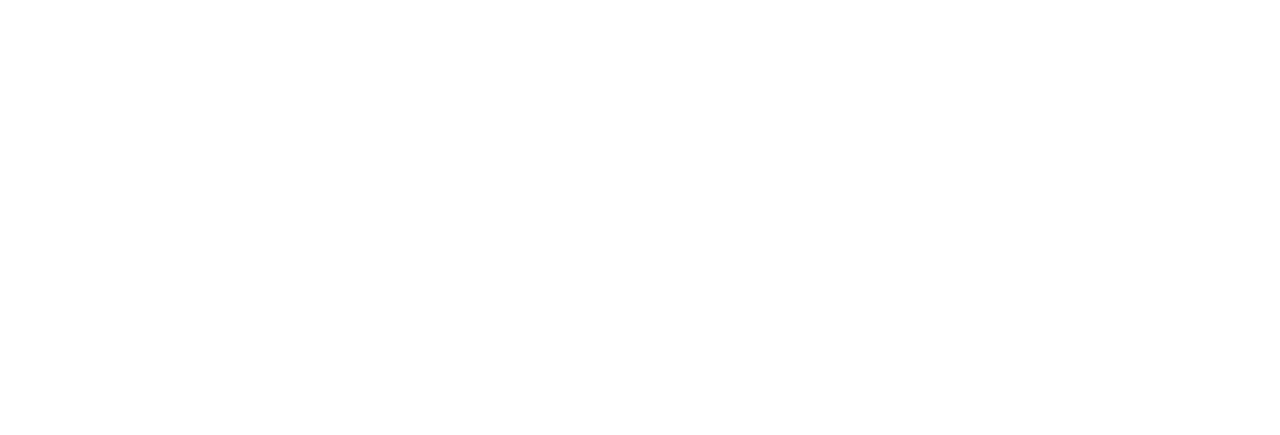
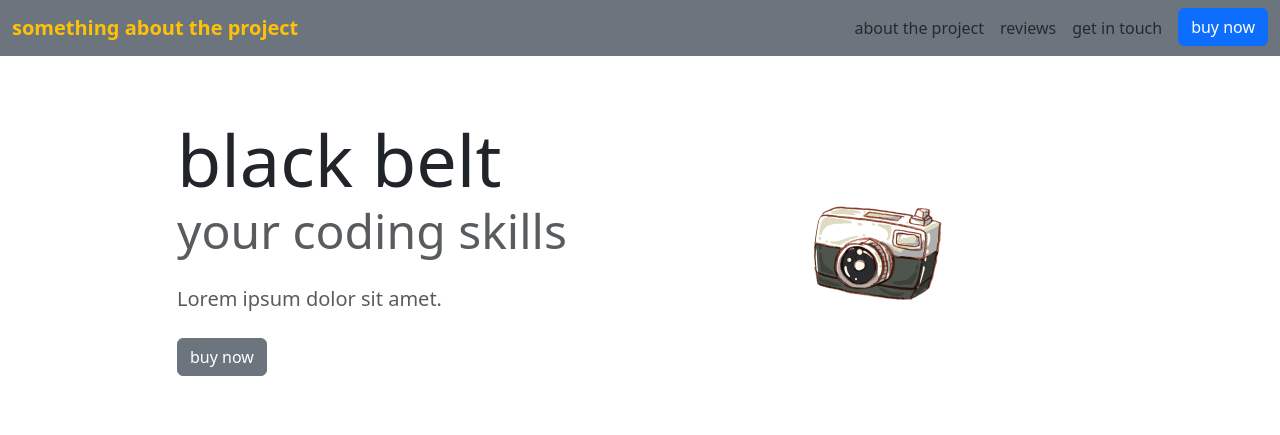
Before and after one commit to mhk92/bootstrap, a PHP site: page /project.Navbar.php in a window 1280 px wide. Before the commit the part shown is empty. Shown: the top 435 px of the page. Run offline with PHP 8.4, Linux system fonts and the light colour scheme.

Commit message:
navbar again

```diff
--- a/project.Navbar.php
+++ b/project.Navbar.php
@@ -1 +1,87 @@
-<?php
+<html lang="">
+<head>
+	<meta charset="UTF-8">
+	<meta name="viewport"
+	      content="width=device-width, user-scalable=no, initial-scale=1.0, maximum-scale=1.0, minimum-scale=1.0">
+	<meta http-equiv="X-UA-Compatible" content="ie=edge">
+	<link href="https://cdn.jsdelivr.net/npm/bootstrap@5.3.2/dist/css/bootstrap.min.css"
+	      rel="stylesheet" integrity="sha384-T3c6CoIi6uLrA9TneNEoa7RxnatzjcDSCmG1MXxSR1GAsXEV/Dwwykc2MPK8M2HN"
+	      crossorigin="anonymous">
+	<title>project part</title>
+	<style>
+       section {
+           padding: 60px 0;
+       }
+	</style>
+</head>
+<body>
+<!-- navbar -->
+<nav class="navbar navbar-expand-md navbar-light bg-secondary">
+	<div class="container-xxl">
+		<a href="#intro" class="navbar-brand">
+			<span class="fw-bold text-warning">
+				something about the project
+			</span>
+		</a>
+		<!-- toggle button for mobile nav-->
+		<button class="navbar-toggler" type="button" data-bs-toggle="collapse"
+			data-bs-target="#main-nav" aria-controls="main-nav" aria-expanded="false"
+			     aria-label="Toggle-navigation">
+			<span class="navbar-toggler-icon"></span>
+		</button>
+		<!-- navbar links-->
+		<div class="collapse navbar-collapse justify-content-end align-center" id="main-nav">
+			<ul class="navbar-nav">
+				<li class="nav-item">
+					<a href="#topics" class="nav-link">about the project</a>
+				</li>
+				<li class="nav-item">
+					<a href="#review" class="nav-link">reviews</a>
+				</li>
+				<li class="nav-item">
+					<a href="#contact" class="nav-link">get in touch</a>
+				</li>
+				<li class="nav-item d-md-none">
+					<a href="#pricing" class="nav-link">pricing</a>
+				</li>
+				<li class="nav-item ms-2 d-none d-md-inline">
+					<a href="#pricing" class="btn btn-primary">buy now</a>
+				</li>
+			</ul>
+		</div>
+	</div>
+</nav>
+<!-- main image and intro text -->
+
+<section id="intro">
+	<div class="container-lg">
+		<div class="row justify-content-center align-items-center">
+			<div class="col-md-5 text-center text-md-start">
+				<h1>
+					<div class="display-2">black belt</div>
+					<div class="display-5 text-muted">your coding skills</div>
+				</h1>
+				<p class="lead my-4 text-muted">Lorem ipsum dolor sit amet.</p>
+				<a href="#pricing" class="btn btn-secondary btn-large">buy now</a>
+			</div>
+			<div class="col-md-5 text-center d-none d-md-block">
+				<img class="img-fluid" src="/assets/hp_camera_photo.ico" alt="">
+			</div>
+		</div>
+	</div>
+</section>
+
+<!-- pricing plans -->
+
+
+<!-- topic at a glance -->
+
+
+<!-- reviews list -->
+
+
+<script src="https://cdn.jsdelivr.net/npm/bootstrap@5.3.2/dist/js/bootstrap.bundle.min.js"
+        integrity="sha384-C6RzsynM9kWDrMNeT87bh95OGNyZPhcTNXj1NW7RuBCsyN/o0jlpcV8Qyq46cDfL"
+        crossorigin="anonymous"></script>
+</body>
+</html>
```
